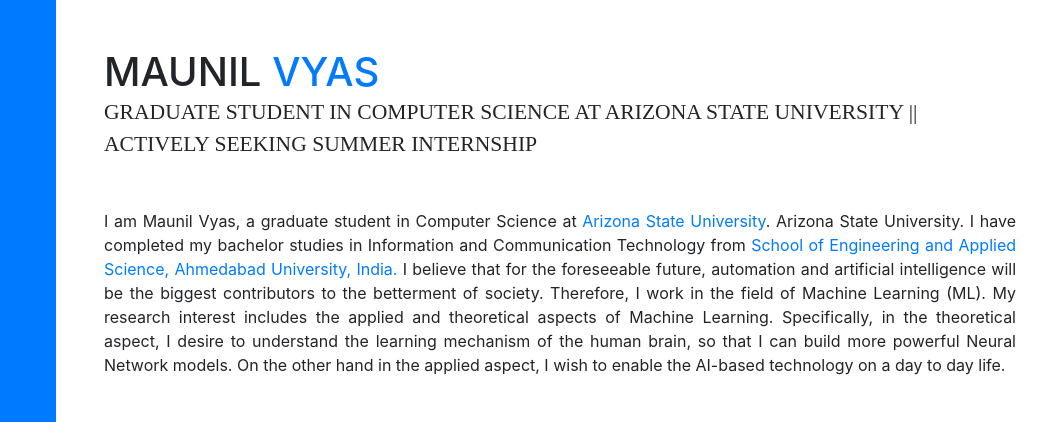
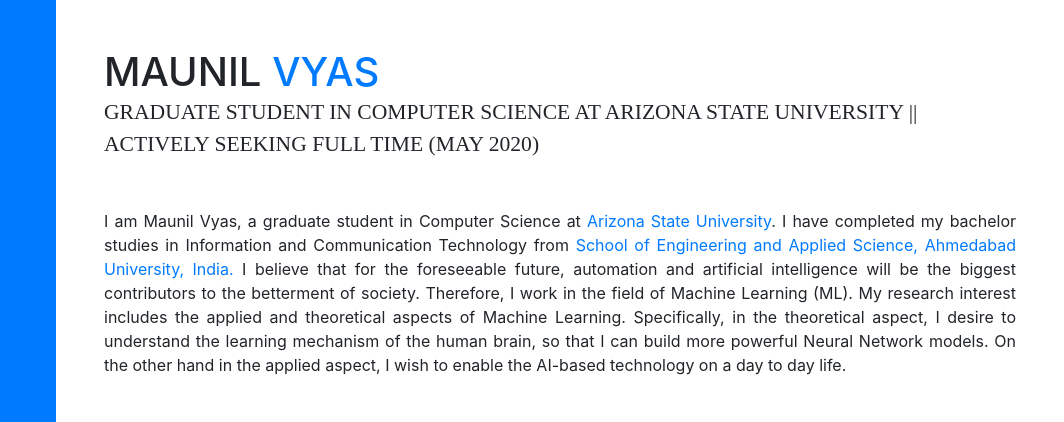
Before and after one commit to Maunil/test_webiste, a website with bundled scripts: page index.html in a window 1280 px wide. Shown: the top 422 px of the page, 216-1280 px from the left. Built offline with nearby package versions, Linux system fonts and the light colour scheme; a web font is replaced by a local one.

Commit message:
Update index.html

```diff
--- a/index.html
+++ b/index.html
@@ -78,11 +78,11 @@
           <h1 class="mb-0">Maunil
             <span class="text-primary">Vyas</span>
           </h1>
-          <div class="subheading mb-5">Graduate Student in Computer Science at Arizona State University || Actively Seeking Summer Internship
+          <div class="subheading mb-5">Graduate Student in Computer Science at Arizona State University || Actively Seeking Full time (May 2020)
             <!--<a href="mailto:vyasmaunil33@gmail.com">vyasmaunil33@gmail.com</a> -->
           </div>
           <p class="mb-5" align="justify">
-          I am Maunil Vyas, a graduate student in Computer Science at <a href="https://www.asu.edu/">Arizona State University</a>. Arizona State University.
+          I am Maunil Vyas, a graduate student in Computer Science at <a href="https://www.asu.edu/">Arizona State University</a>.
 		  I have completed my bachelor studies in Information and Communication Technology from <a href= "https://ahduni.edu.in/seas/"> School of Engineering and Applied Science, Ahmedabad University, India.</a>
 		  I believe that for the foreseeable future, automation and artificial intelligence will be the biggest contributors to the betterment of society.
 		  Therefore, I work in the field of Machine Learning (ML). My research interest includes the applied and theoretical aspects of Machine Learning.
@@ -93,12 +93,12 @@
 
 			 <br>Research areas (Deep Learning)
 			<br> 1) Zero-Shot Learning: Thesis Topic
-			<br> 2) Privacy and Fairness for Machine Learning: Working on generating fair data representation using GANs to preserve fairness as well as data privacy. </br> </br>
+			<br> 2) Privacy and Fairness for Machine Learning: Working on generating fair data representation using GANs to preserve fairness as well as data privacy. <a href="https://arxiv.org/pdf/1910.00411.pdf"> Work highlights </a></br> </br>
 
 			Apart from ML, I mostly work on improving my software development skills. I am also a Data Science intern at <a href= "https://www.americanexpress.com/"> American Express </a>.
 		  </p>
 		  <p align="justify">
-			I will be graduating in May 2020 and seeking full-time opportunities. Please feel free to contact at Mobile: 4403816682 or Email: <a  href ="vyasmaunil33@gmail"> vyasmaunil33@gmail.com </a>
+			I will be graduating in May 2020 and seeking full-time opportunities. Please feel free to contact at +1-4403816682 or <a  href ="vyasmaunil33@gmail"> vyasmaunil33@gmail.com </a>
 		  </p>
 		  <ul class="list-inline list-social-icons mb-0">
             <li class="list-inline-item">
```
